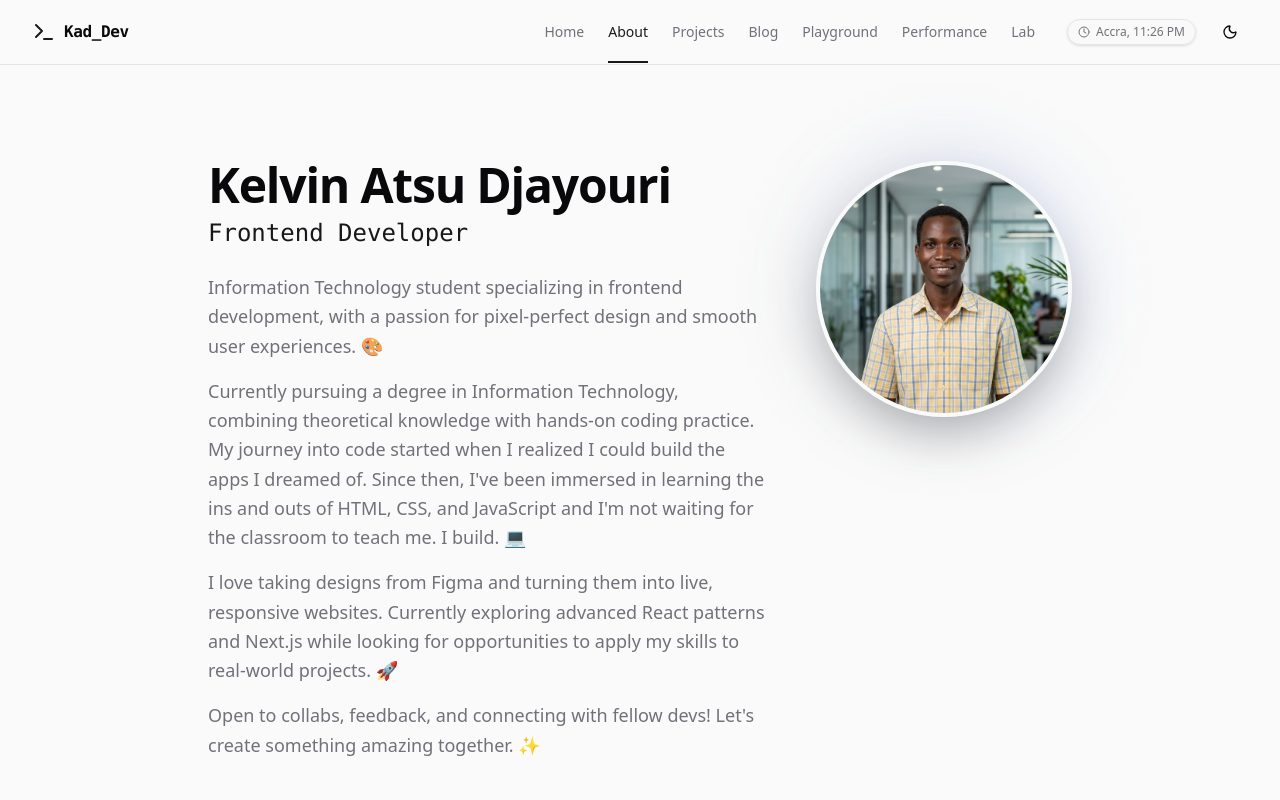
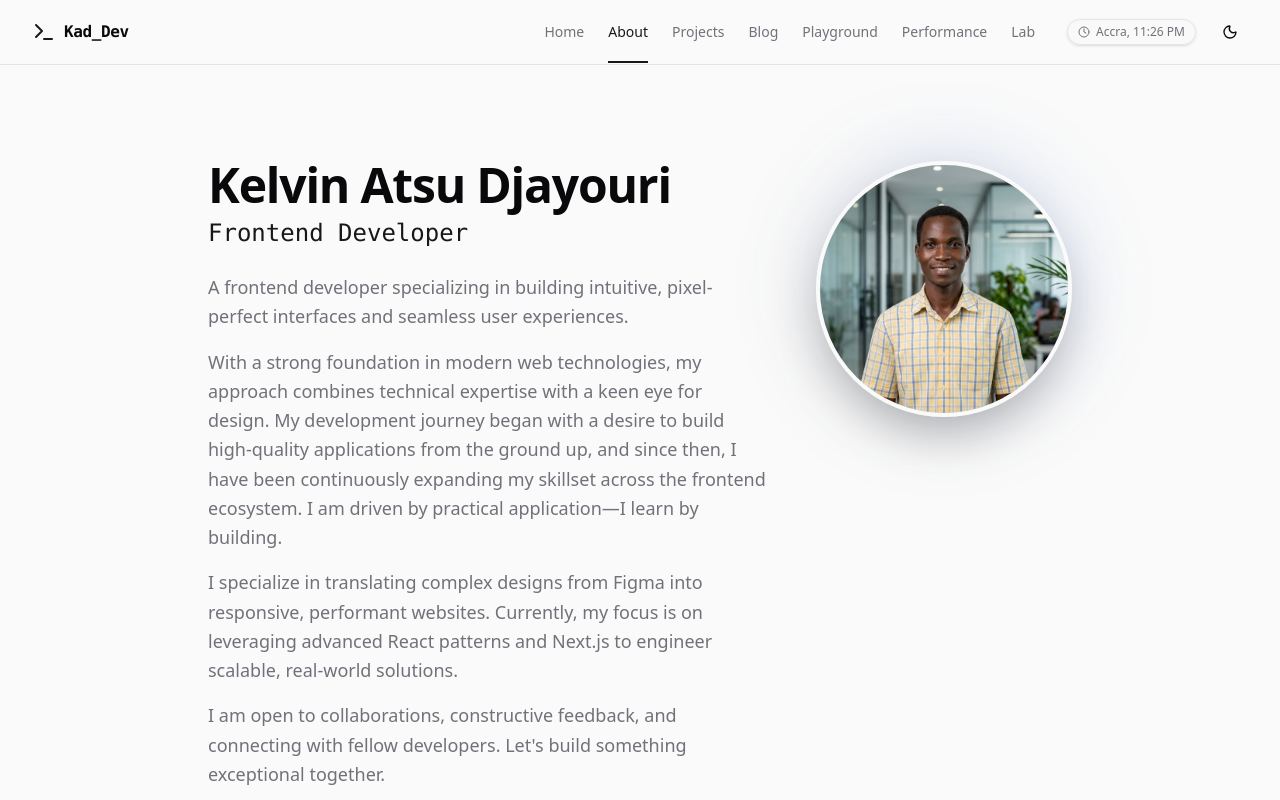
Before and after one commit to djayourikelvinatsu-hub/my_portfolio, a Next.js app: page /about in a window 1280 px wide. Shown: the top 800 px of the page. Built offline with nearby package versions, Linux system fonts and the light colour scheme.

Commit message:
chore: professionalize about section text

```diff
--- a/src/app/about/page.tsx
+++ b/src/app/about/page.tsx
@@ -100,16 +100,16 @@ export default function AboutPage() {
                     </h2>
                     <div className="space-y-4 text-lg text-muted-foreground leading-relaxed">
                         <p>
-                            Information Technology student specializing in frontend development, with a passion for pixel-perfect design and smooth user experiences. 🎨
+                            A frontend developer specializing in building intuitive, pixel-perfect interfaces and seamless user experiences.
                         </p>
                         <p>
-                            Currently pursuing a degree in Information Technology, combining theoretical knowledge with hands-on coding practice. My journey into code started when I realized I could build the apps I dreamed of. Since then, I&apos;ve been immersed in learning the ins and outs of HTML, CSS, and JavaScript and I&apos;m not waiting for the classroom to teach me. I build. 💻
+                            With a strong foundation in modern web technologies, my approach combines technical expertise with a keen eye for design. My development journey began with a desire to build high-quality applications from the ground up, and since then, I have been continuously expanding my skillset across the frontend ecosystem. I am driven by practical application—I learn by building.
                         </p>
                         <p>
-                            I love taking designs from Figma and turning them into live, responsive websites. Currently exploring advanced React patterns and Next.js while looking for opportunities to apply my skills to real-world projects. 🚀
+                            I specialize in translating complex designs from Figma into responsive, performant websites. Currently, my focus is on leveraging advanced React patterns and Next.js to engineer scalable, real-world solutions.
                         </p>
                         <p>
-                            Open to collabs, feedback, and connecting with fellow devs! Let&apos;s create something amazing together. ✨
+                            I am open to collaborations, constructive feedback, and connecting with fellow developers. Let's build something exceptional together.
                         </p>
                     </div>
                 </div>
```
